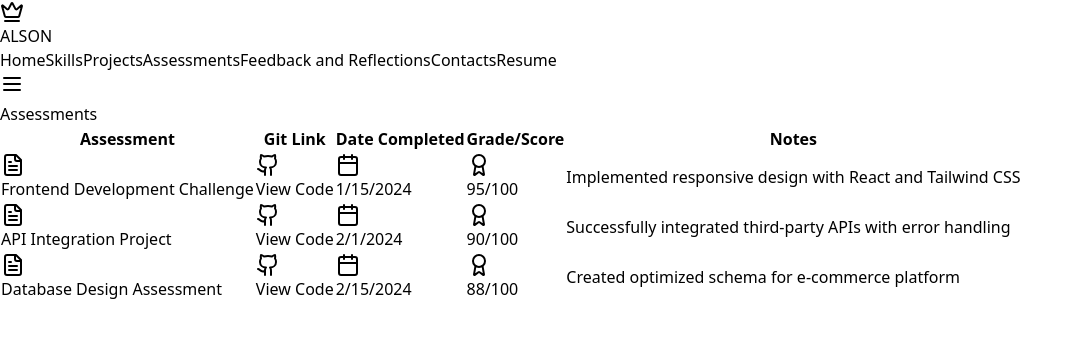
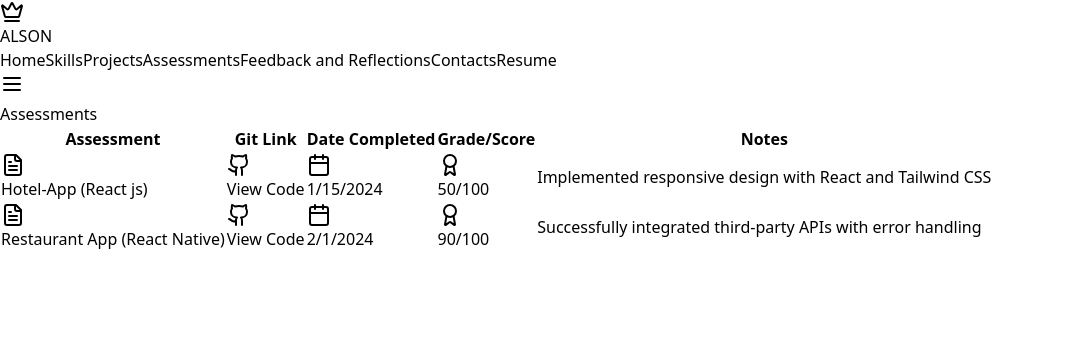
Before and after one commit to AlsonAfrica/Portfolio-Project, a React (Vite) app: page /assessments in a window 1280 px wide. Shown: the top 338 px of the page, without its empty margins (0-1083 px from the left). Built offline with nearby package versions, Linux system fonts and the light colour scheme.

Commit message:
Update: updated assessments

```diff
--- a/src/Components/Assessments.jsx
+++ b/src/Components/Assessments.jsx
@@ -4,26 +4,19 @@ import { Github, ExternalLink, Calendar, Award, FileText } from 'lucide-react';
 const AssessmentTable = () => {
   const assessments = [
     {
-      title: "Frontend Development Challenge",
-      gitLink: "https://github.com/username/frontend-challenge",
+      title: "Hotel-App (React js)",
+      gitLink: "https://github.com/AlsonAfrica/Hotel-React.git",
       dateCompleted: "2024-01-15",
-      score: "95/100",
+      score: "50/100",
       notes: "Implemented responsive design with React and Tailwind CSS"
     },
     {
-      title: "API Integration Project",
-      gitLink: "https://github.com/username/api-project",
+      title: "Restaurant App (React Native)",
+      gitLink: "https://github.com/mLab-alscar-projects",
       dateCompleted: "2024-02-01",
       score: "90/100",
       notes: "Successfully integrated third-party APIs with error handling"
     },
-    {
-      title: "Database Design Assessment",
-      gitLink: "https://github.com/username/db-assessment",
-      dateCompleted: "2024-02-15",
-      score: "88/100",
-      notes: "Created optimized schema for e-commerce platform"
-    }
   ];
 
   return (
```
